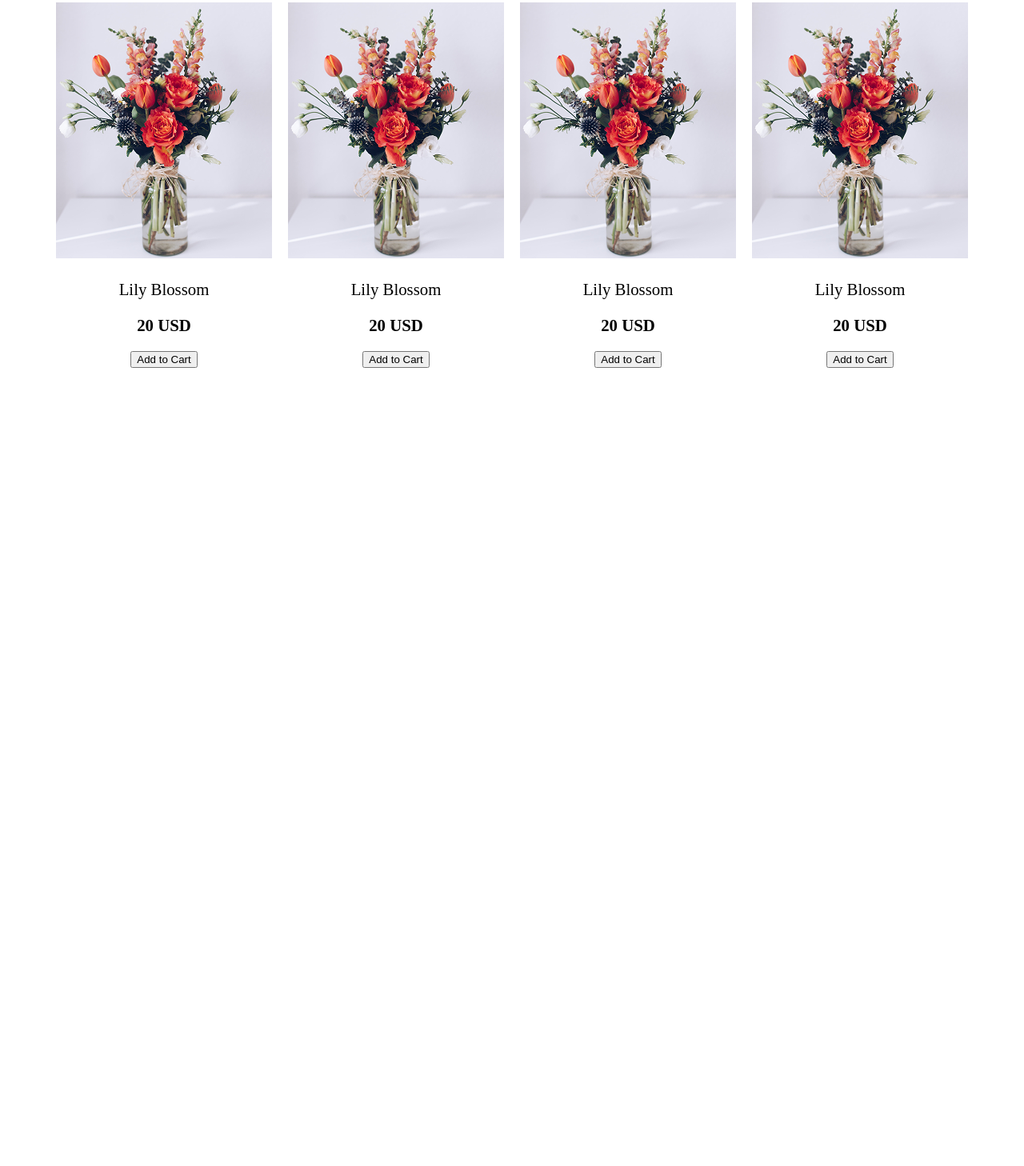
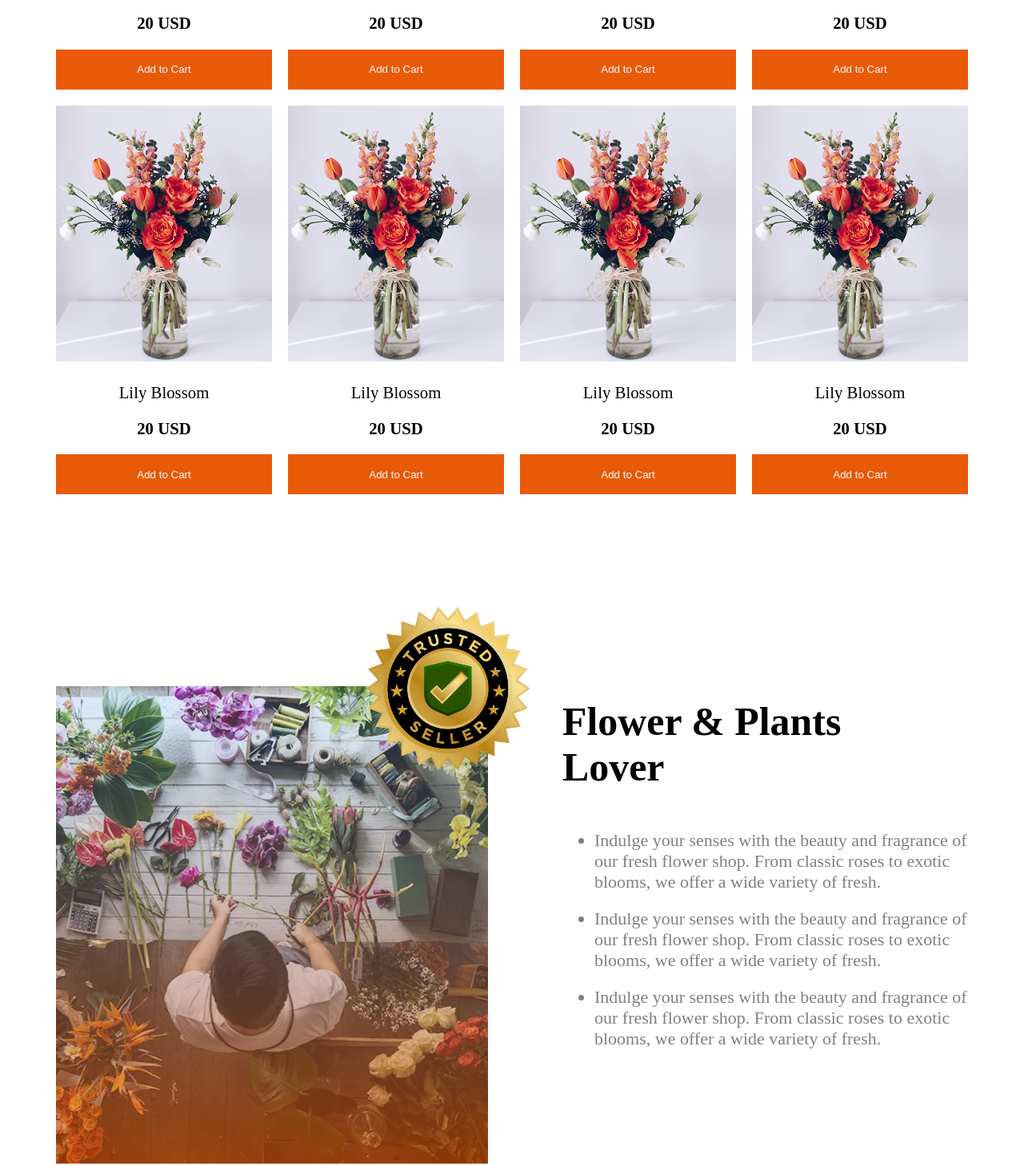
Before and after one commit to ahnaf264/assignment-02, a plain HTML site: page index.html in a window 1280 px wide. Shown: the part 1285-2743 px from the top of the page at 80% size. Before the commit the page ends 1753 px from the top, so only its background shows below. Drawn offline with Linux system fonts and the light colour scheme.

Commit message:
badge section done

```diff
--- a/index.html
+++ b/index.html
@@ -134,6 +134,50 @@
         </section>
 
 
+          <section class="badge-section">
+
+            <div class="badge-container">
+
+                <div >
+
+                      <img src="assets/trusted-badge.png" alt="" class="badge">
+
+
+                    <img src="assets/flower-store.png" alt="" class="badge-image">
+
+
+
+
+                </div>
+                <div class="badge-info">
+                    <h3 class="badge-title ">Flower & Plants <br>  Lover</h3>
+                    <ul class="badge-description">
+
+                        <li class="badge-list-item">Indulge your senses with the beauty and fragrance of our fresh flower shop. From classic roses to exotic blooms, we offer a wide variety of fresh.</li>
+
+                        <li class="badge-list-item">Indulge your senses with the beauty and fragrance of our fresh flower shop. From classic roses to exotic blooms, we offer a wide variety of fresh.</li>
+
+                        <li class="badge-list-item">Indulge your senses with the beauty and fragrance of our fresh flower shop. From classic roses to exotic blooms, we offer a wide variety of fresh.</li>
+
+
+
+
+                    </ul>
+
+                </div>
+
+            </div>
+
+
+
+
+        </section>
+
+
+
+
+
+
 
     </main>
 
--- a/styles/flower.css
+++ b/styles/flower.css
@@ -81,6 +81,18 @@ header{
     color: black;
 }
 
+section{
+    margin-bottom: 120px;
+}
+.card-button{
+    background-color: #E95A08;
+    width: 270px;
+    height: 50px;
+    color: white;
+    border: none;
+
+}
+
 /* shared section ends */
 
 /* cards section starts */
@@ -119,6 +131,7 @@ justify-items: center;
     font-weight: 400;
     font-size: 1.3rem;
     margin: 20px 0;
+
 }
 .card-price{
     font-weight: bold;
@@ -127,3 +140,50 @@ justify-items: center;
 }
 
 /* card section ends */
+
+
+
+/* badge section start */
+
+.badge-section
+{
+    max-width: 1140px;
+    margin: 0 auto;
+
+}
+
+.badge-container{
+    display: flex;
+    align-items: center;
+    margin-top: 100px;
+
+
+}
+
+.badge{
+
+    width: 286px;
+    height: 286px;
+   margin-left: 347px;
+   margin-bottom: -150px;
+   position: relative;
+
+}
+
+.badge-title{
+    font-weight: bold;
+    font-size: 3.12rem;
+}
+.badge-description{
+    font-size: 1.375rem;
+    color: rgba(0, 0, 0, 0.5);
+
+}
+.badge-list-item{
+    padding-bottom: 20px;
+
+}
+
+
+
+/* badge section ends */
```
